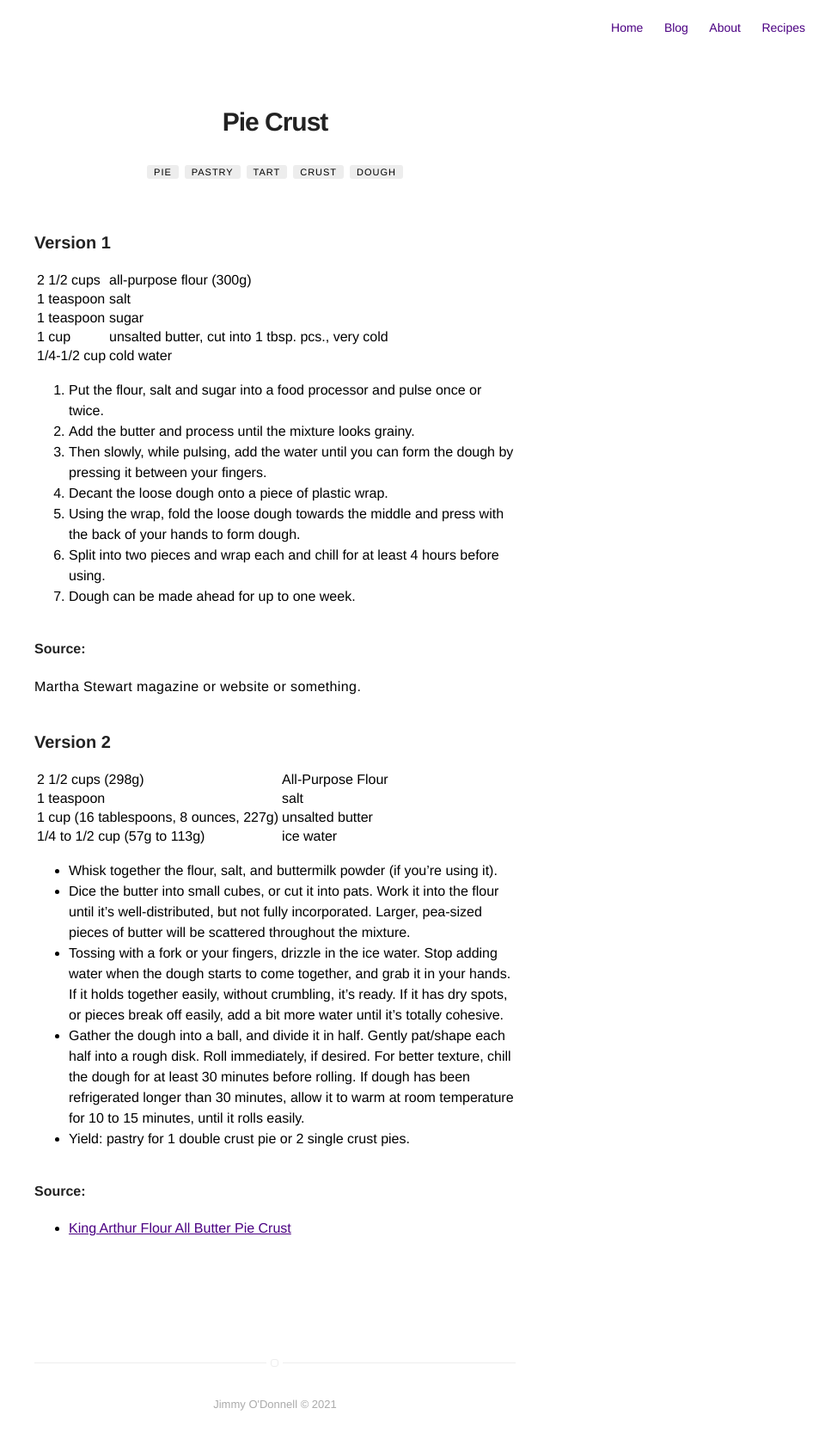
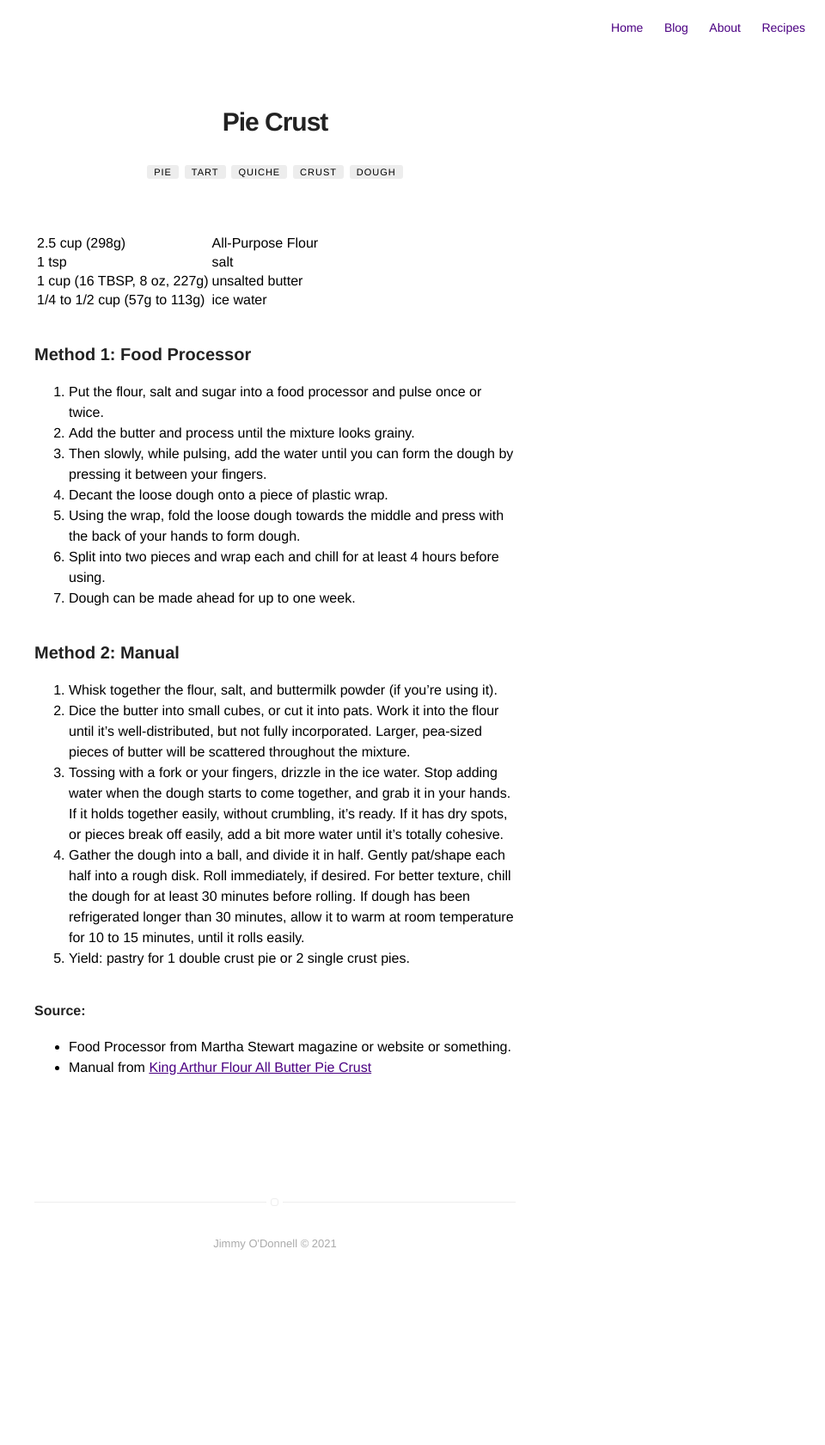
Before and after one commit to jimmyodonnell/jimmyodonnell.github.io, a Jekyll site: the page built from recipes/pie-crust.md, in a window 1280 px wide. Shown: the whole page at 86% size, without its empty margins (320-1280 px from the left). Built offline with Jekyll 4.4.1, drawn with Linux system fonts in a browser that asks for light colours; after the commit the page ends 1494 px from its top, so only the background shows below that.

Commit message:
update pie crust

```diff
--- a/recipes/pie-crust.md
+++ b/recipes/pie-crust.md
@@ -4,19 +4,19 @@ category: blog
 title: Pie Crust
 excerpt:
 modified: 2021-09-27
-tags: [pie, pastry, tart, crust, dough]
+tags: [pie, tart, quiche, crust, dough]
 comments: false
 ---
 
-### Version 1
 
 | ---------- | ------ |
-| 2 1/2 cups | all-purpose flour (300g) |
-| 1 teaspoon | salt  |
-| 1 teaspoon | sugar |
-| 1 cup | unsalted butter, cut into 1 tbsp. pcs., very cold |
-| 1/4-1/2 cup | cold water |
+| 2.5 cup (298g) | All-Purpose Flour |
+| 1 tsp | salt |
+| 1 cup (16 TBSP, 8 oz, 227g) | unsalted butter |
+| 1/4 to 1/2 cup (57g to 113g) | ice water |
 
+
+### Method 1: Food Processor
 
 1.	Put the flour, salt and sugar into a food processor and pulse once or twice.
 2.	Add the butter and process until the mixture looks grainy.
@@ -26,23 +26,14 @@ comments: false
 6.	Split into two pieces and wrap each and chill for at least 4 hours before using.
 7.	Dough can be made ahead for up to one week.
 
-#### Source:
-Martha Stewart magazine or website or something.
 
-
-### Version 2
-
-| ---------- | ------ |
-| 2 1/2 cups (298g) | All-Purpose Flour |
-| 1 teaspoon | salt |
-| 1 cup (16 tablespoons, 8 ounces, 227g) | unsalted butter |
-| 1/4 to 1/2 cup (57g to 113g) | ice water |
-
-- Whisk together the flour, salt, and buttermilk powder (if you're using it).
-- Dice the butter into small cubes, or cut it into pats. Work it into the flour until it's well-distributed, but not fully incorporated. Larger, pea-sized pieces of butter will be scattered throughout the mixture.
-- Tossing with a fork or your fingers, drizzle in the ice water. Stop adding water when the dough starts to come together, and grab it in your hands. If it holds together easily, without crumbling, it's ready. If it has dry spots, or pieces break off easily, add a bit more water until it's totally cohesive.
-- Gather the dough into a ball, and divide it in half. Gently pat/shape each half into a rough disk. Roll immediately, if desired. For better texture, chill the dough for at least 30 minutes before rolling. If dough has been refrigerated longer than 30 minutes, allow it to warm at room temperature for 10 to 15 minutes, until it rolls easily.
-- Yield: pastry for 1 double crust pie or 2 single crust pies.
+### Method 2: Manual
+1. Whisk together the flour, salt, and buttermilk powder (if you're using it).
+2. Dice the butter into small cubes, or cut it into pats. Work it into the flour until it's well-distributed, but not fully incorporated. Larger, pea-sized pieces of butter will be scattered throughout the mixture.
+3. Tossing with a fork or your fingers, drizzle in the ice water. Stop adding water when the dough starts to come together, and grab it in your hands. If it holds together easily, without crumbling, it's ready. If it has dry spots, or pieces break off easily, add a bit more water until it's totally cohesive.
+4. Gather the dough into a ball, and divide it in half. Gently pat/shape each half into a rough disk. Roll immediately, if desired. For better texture, chill the dough for at least 30 minutes before rolling. If dough has been refrigerated longer than 30 minutes, allow it to warm at room temperature for 10 to 15 minutes, until it rolls easily.
+5. Yield: pastry for 1 double crust pie or 2 single crust pies.
 
 #### Source:
-- [King Arthur Flour All Butter Pie Crust](http://www.kingarthurflour.com/recipes/all-butter-pie-crust-recipe)
+- Food Processor from Martha Stewart magazine or website or something.
+- Manual from [King Arthur Flour All Butter Pie Crust](http://www.kingarthurflour.com/recipes/all-butter-pie-crust-recipe)
```
